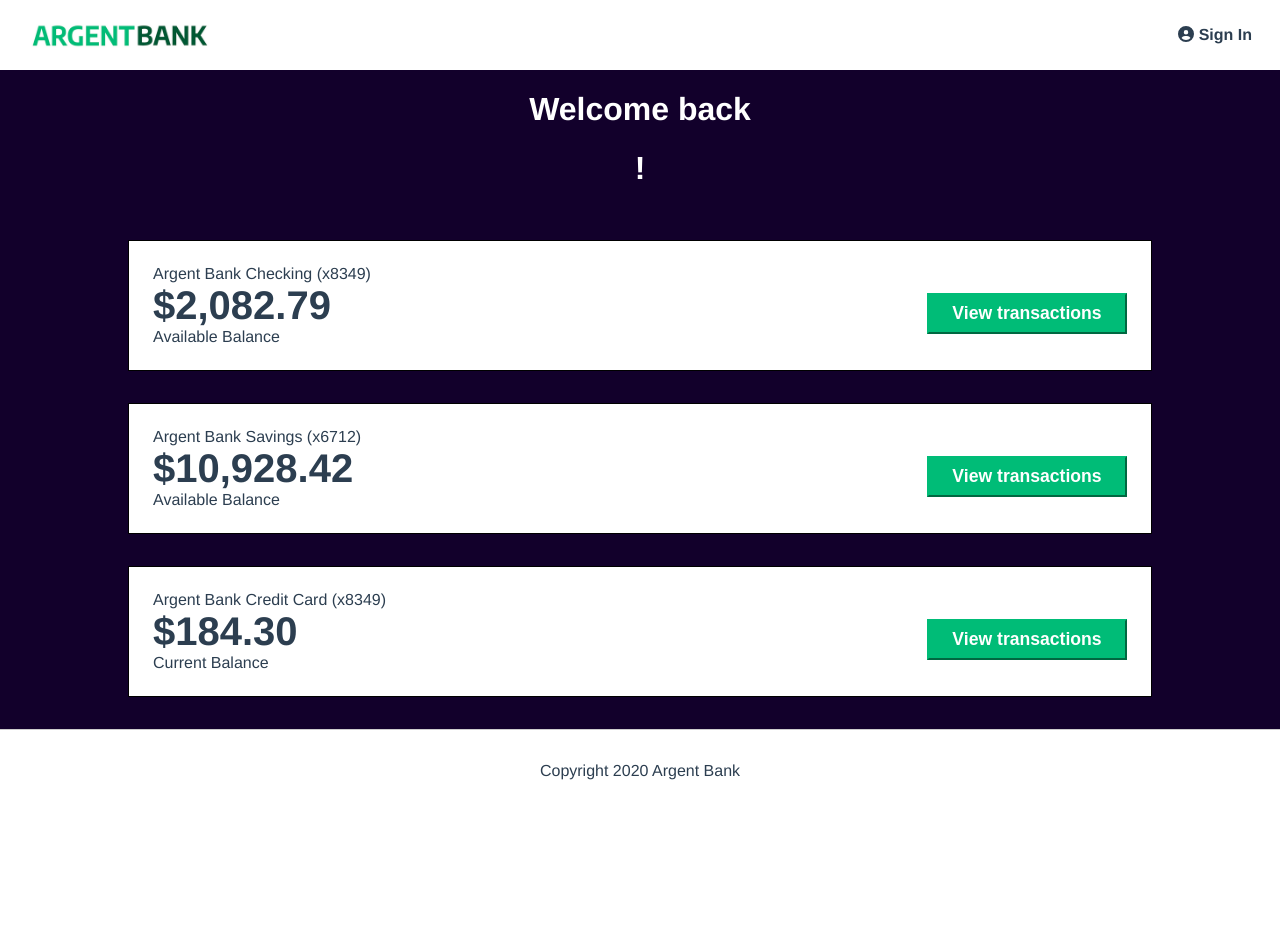
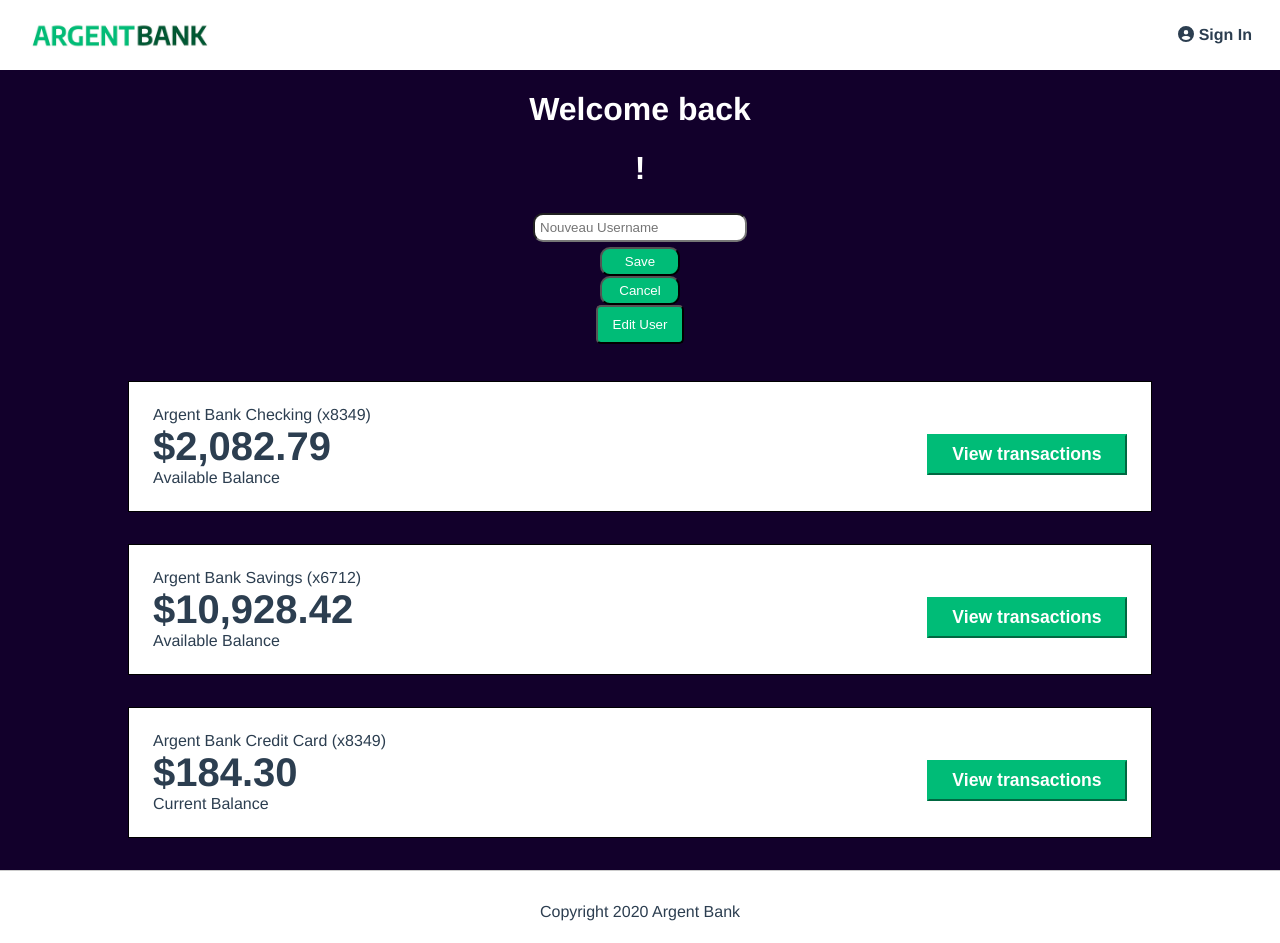
Before and after one commit to Hiimuroo/ArgentBank_P11, a React (Create React App) app in the folder Frontend/argentbank/: page /user in a window 1280 px wide. Before the commit the page ends 802 px from the top, so only its background shows below. Built offline with nearby package versions, Linux system fonts and the light colour scheme; no server answers.

Commit message:
modified:   Frontend/argentbank/src/components/Contents/userHome.js

```diff
--- a/Frontend/argentbank/src/components/Contents/userHome.js
+++ b/Frontend/argentbank/src/components/Contents/userHome.js
@@ -8,8 +8,18 @@
   return (
     <main className="main bg-dark">
       <div className="header">
-        <h1>Welcome back </h1>
-        <h1> {firstName} {lastName} !</h1>
+      <h1>Welcome back </h1>
+      <h1> {firstName} {lastName} !</h1>
+      <div className='editdiv'>
+      <input
+        className='editinput'
+        type="text"
+        placeholder="Nouveau Username"
+      />
+      <button className='editbtn'>Save</button>
+      <button className='editbtn'>Cancel</button>
+      </div>
+      <button className='primarybtn'>Edit User</button>
       </div>
       <h2 className="sr-only">Accounts</h2>
       <Account title="Argent Bank Checking (x8349)" amount="$2,082.79" description="Available Balance" />
```
